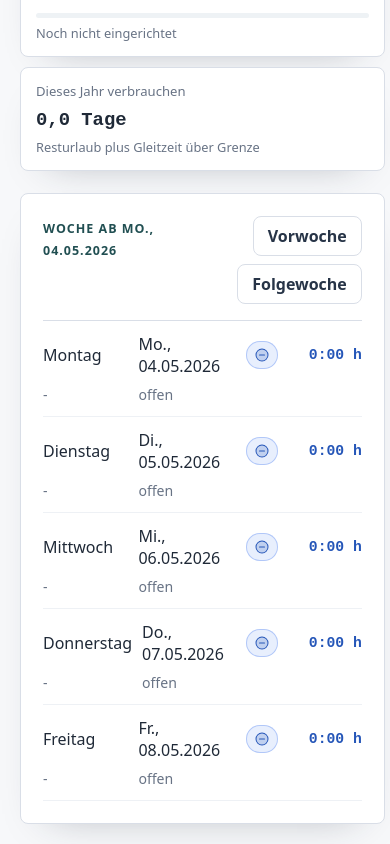
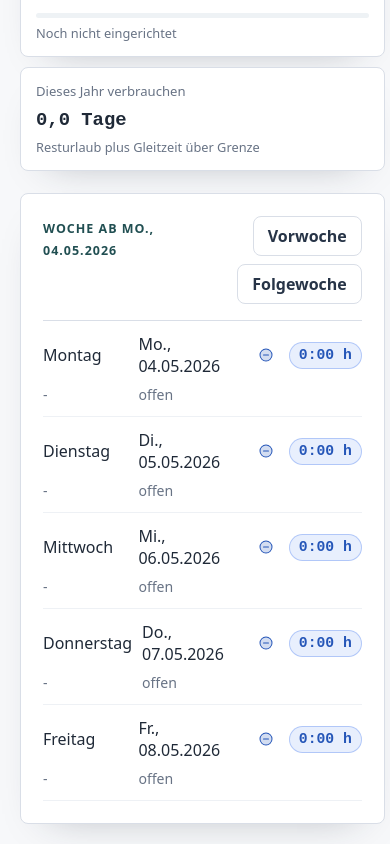
Before and after one commit to blaxcky/arbeits-dashboard, a React (Vite) app: page / in a window 390 px wide. Shown: the part 2023-2867 px from the top of the page. Built offline with nearby package versions, Linux system fonts and the light colour scheme.

Commit message:
style: update button and week hours styles for improved layout and responsiveness

```diff
--- a/src/styles.css
+++ b/src/styles.css
@@ -419,47 +419,52 @@ button:disabled {
   display: inline-flex;
   align-items: center;
   justify-content: center;
-  width: 32px;
-  height: 28px;
+  width: 24px;
+  height: 24px;
+  line-height: 1.2;
+}
+
+.week-hours {
+  justify-self: end;
+  display: inline-flex;
+  align-items: center;
+  justify-content: center;
+  min-width: 72px;
   border: 1px solid transparent;
   border-radius: 999px;
-  line-height: 1.2;
-}
-
-.week-hours {
-  justify-self: end;
+  padding: 4px 9px;
   font-size: 0.92rem;
   line-height: 1.2;
 }
 
-.week-status.week-delta-plus {
+.week-status.week-delta-plus,
+.week-hours.week-delta-plus {
+  color: #13733b;
+}
+
+.week-status.week-delta-minus,
+.week-hours.week-delta-minus {
+  color: #b91c1c;
+}
+
+.week-status.week-delta-zero,
+.week-hours.week-delta-zero {
+  color: #2556b8;
+}
+
+.week-hours.week-delta-plus {
   border-color: rgba(21, 128, 61, 0.34);
   background: rgba(21, 128, 61, 0.12);
-  color: #13733b;
-}
-
-.week-status.week-delta-minus {
+}
+
+.week-hours.week-delta-minus {
   border-color: rgba(185, 28, 28, 0.34);
   background: rgba(185, 28, 28, 0.11);
-  color: #b91c1c;
-}
-
-.week-status.week-delta-zero {
+}
+
+.week-hours.week-delta-zero {
   border-color: rgba(37, 99, 235, 0.28);
   background: rgba(37, 99, 235, 0.1);
-  color: #2556b8;
-}
-
-.week-hours.week-delta-plus {
-  color: #13733b;
-}
-
-.week-hours.week-delta-minus {
-  color: #b91c1c;
-}
-
-.week-hours.week-delta-zero {
-  color: #2556b8;
 }
 
 .split-grid,
```
